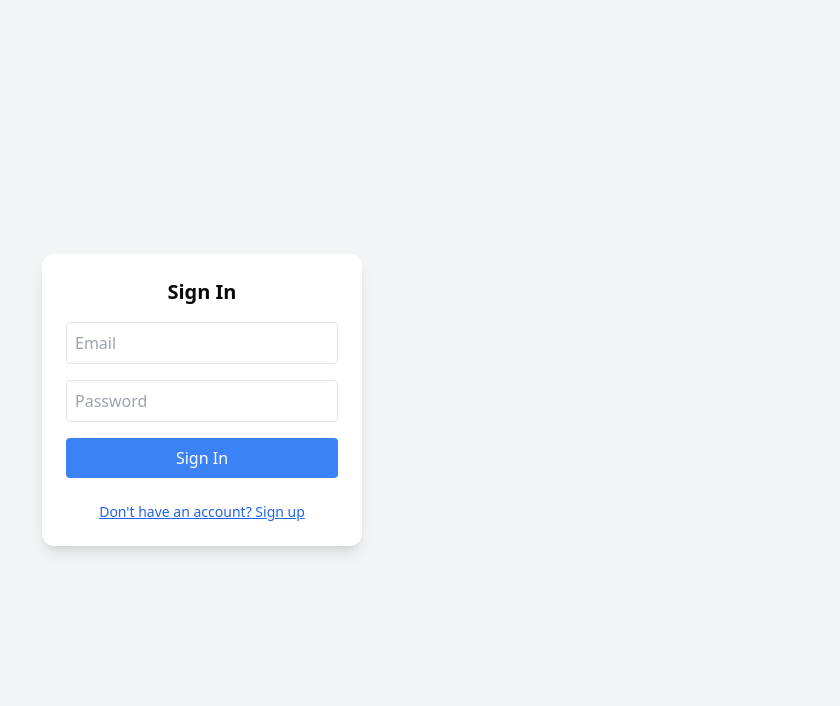
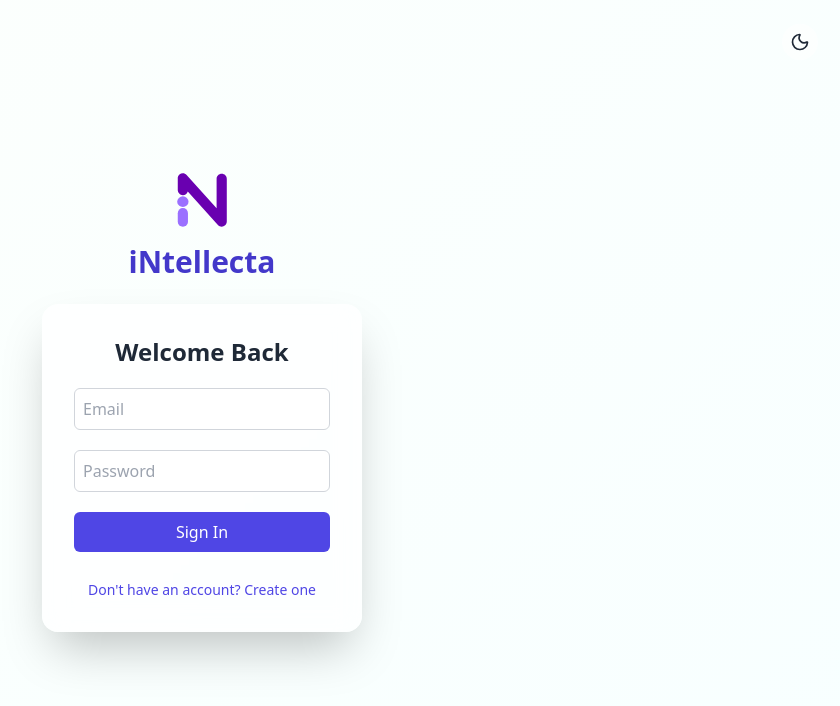
Before and after one commit to TommyBryan/final-project, a React (Vite) app in the folder front-end/: page /auth in a window 1280 px wide. Shown: the top 706 px of the page, without its empty margins (438-1278 px from the left). Built offline with nearby package versions, Linux system fonts and the light colour scheme; no server answers.

Commit message:
Added details to AuthPage

```diff
--- a/front-end/src/pages/AuthPage.jsx
+++ b/front-end/src/pages/AuthPage.jsx
@@ -2,23 +2,34 @@
 import { useState, useEffect } from 'react'
 import { useNavigate } from 'react-router-dom'
 import { supabase } from '../services/supabaseClient'
+import IntellectaLogo from '../assets/intellecta-logo.svg'
+import { Sun, Moon } from 'lucide-react'
 
 export default function AuthPage() {
   const navigate = useNavigate()
+  const [name, setName] = useState('') // Username for sign-up
   const [email, setEmail] = useState('')
   const [password, setPassword] = useState('')
   const [isSignUp, setIsSignUp] = useState(false)
   const [error, setError] = useState('')
   const [loading, setLoading] = useState(true)
+  const [darkMode, setDarkMode] = useState(() => {
+    try {
+      const stored = localStorage.getItem('iNtellecta-darkMode')
+      return stored ? JSON.parse(stored) : false
+    } catch {
+      return false
+    }
+  })
 
   useEffect(() => {
-    // Check if user is already logged in
+    localStorage.setItem('iNtellecta-darkMode', JSON.stringify(darkMode))
+  }, [darkMode])
+
+  useEffect(() => {
     supabase.auth.getSession().then(({ data }) => {
-      if (data.session) {
-        navigate('/')
-      } else {
-        setLoading(false)
-      }
+      if (data.session) navigate('/')
+      else setLoading(false)
     })
 
     const { data: listener } = supabase.auth.onAuthStateChange((_event, session) => {
@@ -26,14 +37,18 @@ export default function AuthPage() {
     })
 
     return () => listener.subscription.unsubscribe()
-  }, [])
+  }, [navigate])
 
   async function handleSubmit(e) {
     e.preventDefault()
     setError('')
     try {
       if (isSignUp) {
-        const { error } = await supabase.auth.signUp({ email, password })
+        const { error } = await supabase.auth.signUp({
+          email,
+          password,
+          options: { data: { username: name } }
+        })
         if (error) throw error
         alert('Check your email to confirm your account!')
         setIsSignUp(false)
@@ -47,40 +62,112 @@ export default function AuthPage() {
     }
   }
 
-  if (loading) return <p>Loading...</p>
+  if (loading) return <p className="text-center text-gray-500 mt-10">Loading...</p>
 
   return (
-    <div className="min-h-screen flex flex-col items-center justify-center bg-gray-100">
-      <form onSubmit={handleSubmit} className="p-6 bg-white shadow-lg rounded-xl w-80 flex flex-col gap-4">
-        <h2 className="text-xl font-bold text-center">
-          {isSignUp ? 'Sign Up' : 'Sign In'}
+    <div
+      className={`min-h-screen flex flex-col items-center justify-center relative transition-colors duration-500 ${
+        darkMode ? 'bg-gray-900' : ''
+      }`}
+      style={{
+        background: darkMode
+          ? 'linear-gradient(135deg, #1f2937, #111827)'
+          : 'linear-gradient(135deg, rgba(255,255,255,0.5), rgba(255,250,240,0.5))',
+        animation: darkMode ? 'none' : 'gradientShift 10s ease infinite alternate'
+      }}
+    >
+      <style>
+        {`
+          @keyframes gradientShift {
+            0% { background: linear-gradient(135deg, rgba(255,255,255,0.5), rgba(255,250,240,0.5)); }
+            50% { background: linear-gradient(135deg, rgba(250,255,250,0.5), rgba(240,255,255,0.5)); }
+            100% { background: linear-gradient(135deg, rgba(255,245,255,0.5), rgba(255,255,250,0.5)); }
+          }
+        `}
+      </style>
+
+      {/* Dark Mode Toggle in top-right corner */}
+      <button
+        onClick={() => setDarkMode(!darkMode)}
+        className="absolute top-6 right-6 p-2 rounded-full bg-white bg-opacity-60 dark:bg-gray-800 dark:bg-opacity-80 text-gray-800 dark:text-gray-200 hover:bg-opacity-90 transition-all"
+      >
+        {darkMode ? <Sun className="w-5 h-5" /> : <Moon className="w-5 h-5" />}
+      </button>
+
+      {/* Brand Header */}
+      <div className="flex flex-col items-center mb-6 group">
+        <img
+          src={IntellectaLogo}
+          alt="iNtellecta Logo"
+          className={`h-16 w-16 mb-3 transition-transform duration-300 group-hover:scale-110 ${
+            darkMode ? 'filter brightness-90' : ''
+          }`}
+        />
+        <h1
+          className={`text-3xl font-bold transition-colors duration-300 group-hover:text-indigo-900 ${
+            darkMode ? 'text-indigo-200' : 'text-indigo-700'
+          }`}
+        >
+          iNtellecta
+        </h1>
+      </div>
+
+      {/* Auth Form */}
+      <form
+        onSubmit={handleSubmit}
+        className={`p-8 shadow-2xl rounded-2xl w-80 flex flex-col gap-5 backdrop-blur-md transform transition-transform duration-300 hover:scale-[1.02]
+          ${darkMode ? 'bg-gray-800 bg-opacity-90 text-gray-200' : 'bg-white bg-opacity-70 text-gray-800'}`}
+      >
+        <h2 className="text-2xl font-semibold text-center">
+          {isSignUp ? 'Create an Account' : 'Welcome Back'}
         </h2>
-        {error && <p className="text-red-500 text-sm">{error}</p>}
+
+        {error && <p className="text-red-500 text-sm text-center">{error}</p>}
+
+        {isSignUp && (
+          <input
+            type="text"
+            placeholder="Username"
+            value={name}
+            onChange={(e) => setName(e.target.value)}
+            className="border border-gray-300 p-2 rounded-md focus:ring-2 focus:ring-indigo-400 focus:outline-none"
+            required
+          />
+        )}
+
         <input
           type="email"
           placeholder="Email"
           value={email}
           onChange={(e) => setEmail(e.target.value)}
-          className="border p-2 rounded"
+          className="border border-gray-300 p-2 rounded-md focus:ring-2 focus:ring-indigo-400 focus:outline-none"
           required
         />
+
         <input
           type="password"
           placeholder="Password"
           value={password}
           onChange={(e) => setPassword(e.target.value)}
-          className="border p-2 rounded"
+          className="border border-gray-300 p-2 rounded-md focus:ring-2 focus:ring-indigo-400 focus:outline-none"
           required
         />
-        <button type="submit" className="bg-blue-500 hover:bg-blue-600 text-white py-2 rounded">
-          {isSignUp ? 'Create Account' : 'Sign In'}
+
+        <button
+          type="submit"
+          className="bg-indigo-600 hover:bg-indigo-700 text-white py-2 rounded-md font-medium transition-colors"
+        >
+          {isSignUp ? 'Sign Up' : 'Sign In'}
         </button>
+
         <button
           type="button"
           onClick={() => setIsSignUp(!isSignUp)}
-          className="text-blue-600 text-sm underline mt-2"
+          className="text-indigo-600 hover:text-indigo-800 text-sm font-medium mt-2 transition-colors"
         >
-          {isSignUp ? 'Already have an account? Sign in' : "Don't have an account? Sign up"}
+          {isSignUp
+            ? 'Already have an account? Sign in'
+            : "Don't have an account? Create one"}
         </button>
       </form>
     </div>
```
